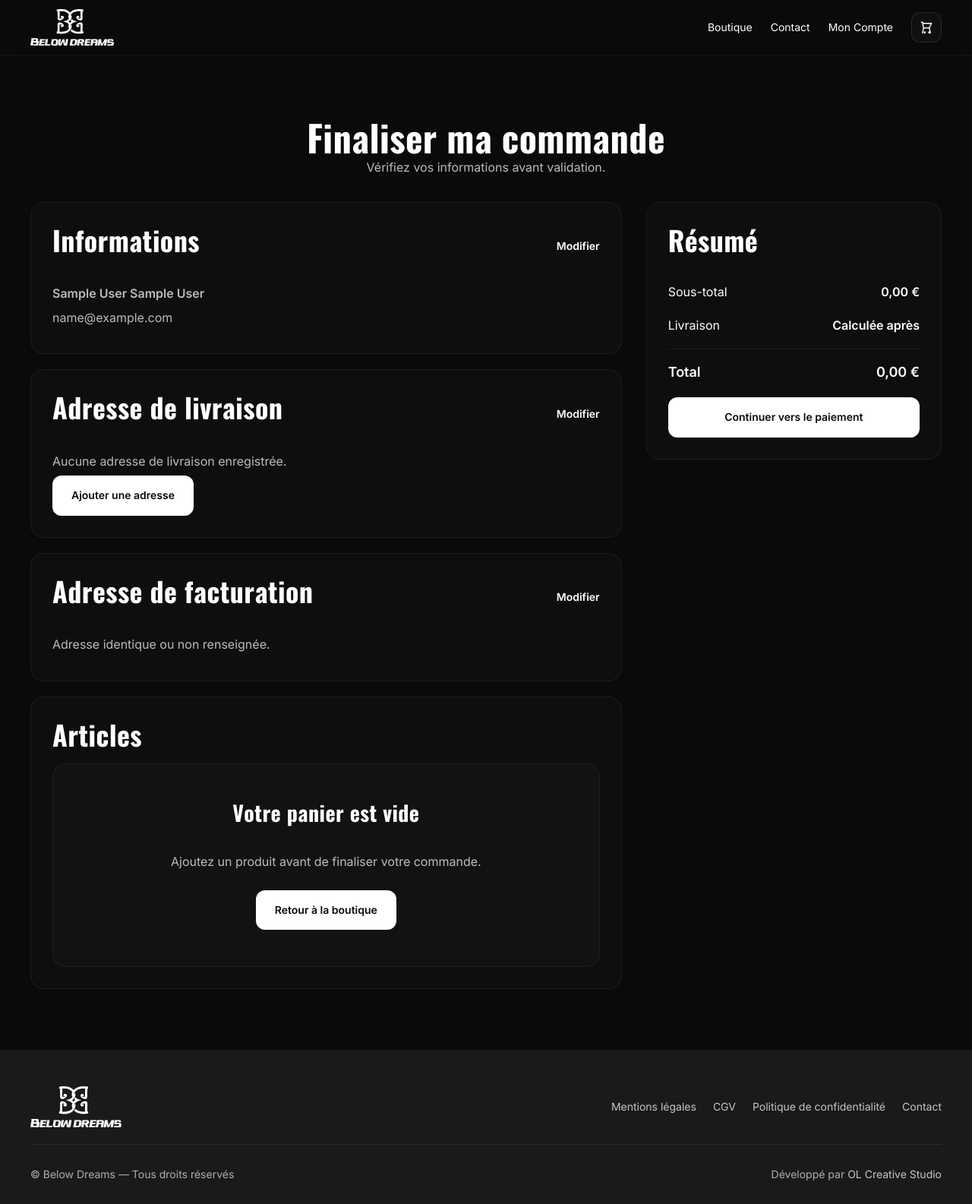
After one commit to OthmaneLvre/below-dreams, a PHP site: page /checkout.php in a window 1280 px wide. The commit adds this page. Shown: the whole page at 76% size. Run offline with PHP 8.4, Linux system fonts and the light colour scheme; the visitor is signed in with stand-in values (Sample User, id 1).

Commit message:
feat(checkout): improve checkout user experience

```diff
--- a/cart.php
+++ b/cart.php
@@ -39,9 +39,9 @@ require_once 'partials/header.php';
                             <strong id="cart-total">0,00 €</strong>
                         </div>
 
-                        <button class="btn-primary cart-checkout" type="button">
+                        <a href="checkout.php" class="btn-primary cart-checkout" >
                             Commander
-                        </button>
+                        </a>
                     </aside>
 
                 </div>
--- /dev/null
+++ b/checkout.php
@@ -0,0 +1,152 @@
+<?php
+session_start();
+
+require_once 'config/database.php';
+
+if (!isset($_SESSION['customer_id'])) {
+    header('Location: account/login.php');
+    exit;
+}
+
+$query = $pdo->prepare("
+    SELECT *
+    FROM customers
+    WHERE id = ?
+");
+
+$query->execute([$_SESSION['customer_id']]);
+$customer = $query->fetch(PDO::FETCH_ASSOC);
+
+$pageTitle = "Checkout | Below Dreams";
+$pageDescription = "Finalisez votre commande Below Dreams.";
+$basePath = '';
+
+require_once 'partials/header.php';
+?>
+
+<main>
+    <section class="checkout-page">
+        <div class="container checkout-inner">
+
+            <header class="checkout-header">
+                <h1>Finaliser ma commande</h1>
+                <p>Vérifiez vos informations avant validation.</p>
+            </header>
+
+            <div class="checkout-layout">
+
+                <section class="checkout-main">
+
+                    <article class="checkout-card">
+
+                        <div class="checkout-card-header">
+                            <h2>Informations</h2>
+
+                            <a href="account/profile.php" class="checkout-edit">
+                                Modifier
+                            </a>
+                        </div>
+
+                        <p>
+                            <strong>
+                                <?= htmlspecialchars($customer['firstname']) ?>
+                                <?= htmlspecialchars($customer['lastname']) ?>
+                            </strong>
+                        </p>
+
+                        <p><?= htmlspecialchars($customer['email']) ?></p>
+
+                        <?php if (!empty($customer['phone'])) : ?>
+                            <p><?= htmlspecialchars($customer['phone']) ?></p>
+                        <?php endif; ?>
+
+                    </article>
+
+                    <article class="checkout-card">
+                        <div class="checkout-card-header">
+
+                            <h2>Adresse de livraison</h2>
+
+                            <a href="account/addresses.php" class="checkout-edit">
+                                Modifier
+                            </a>
+
+                        </div>
+
+                        <?php if (!empty($customer['shipping_address'])) : ?>
+                            <p><?= nl2br(htmlspecialchars($customer['shipping_address'])) ?></p>
+                            <p>
+                                <?= htmlspecialchars($customer['shipping_postcode']) ?>
+                                <?= htmlspecialchars($customer['shipping_city']) ?>
+                            </p>
+                            <p><?= htmlspecialchars($customer['shipping_country']) ?></p>
+                        <?php else : ?>
+                            <p>Aucune adresse de livraison enregistrée.</p>
+                            <a href="account/addresses.php" class="btn-primary">
+                                Ajouter une adresse
+                            </a>
+                        <?php endif; ?>
+                    </article>
+
+                    <article class="checkout-card">
+                        <div class="checkout-card-header">
+
+                            <h2>Adresse de facturation</h2>
+
+                            <a href="account/addresses.php" class="checkout-edit">
+                                Modifier
+                            </a>
+
+                        </div>
+
+                        <?php if (!empty($customer['billing_address'])) : ?>
+                            <p><?= nl2br(htmlspecialchars($customer['billing_address'])) ?></p>
+                            <p>
+                                <?= htmlspecialchars($customer['billing_postcode']) ?>
+                                <?= htmlspecialchars($customer['billing_city']) ?>
+                            </p>
+                            <p><?= htmlspecialchars($customer['billing_country']) ?></p>
+                        <?php else : ?>
+                            <p>Adresse identique ou non renseignée.</p>
+                        <?php endif; ?>
+                    </article>
+
+                    <article class="checkout-card">
+                        <h2>Articles</h2>
+                        <div id="checkout-items"></div>
+                    </article>
+
+                </section>
+
+                <aside class="checkout-summary">
+                    <h2>Résumé</h2>
+
+                    <div class="checkout-summary-line">
+                        <span>Sous-total</span>
+                        <strong id="checkout-subtotal">0,00 €</strong>
+                    </div>
+
+                    <div class="checkout-summary-line">
+                        <span>Livraison</span>
+                        <strong>Calculée après</strong>
+                    </div>
+
+                    <div class="checkout-summary-total">
+                        <span>Total</span>
+                        <strong id="checkout-total">0,00 €</strong>
+                    </div>
+
+                    <button class="btn-primary checkout-submit" type="button">
+                        Continuer vers le paiement
+                    </button>
+                </aside>
+
+            </div>
+
+        </div>
+    </section>
+</main>
+
+<script src="js/checkout.js" defer></script>
+
+<?php require_once 'partials/footer.php'; ?>
--- a/css/style.css
+++ b/css/style.css
@@ -1674,3 +1674,130 @@ small,
     padding:10px 18px;
     font-size:.9rem;
 }
+
+/* ==========================================================
+   CHECKOUT
+   ========================================================== */
+
+.checkout-page {
+  padding: 80px 0;
+}
+
+.checkout-inner {
+  display: flex;
+  flex-direction: column;
+  gap: 32px;
+}
+
+.checkout-header {
+  text-align: center;
+}
+
+.checkout-header p {
+  color: var(--ui-text-muted);
+}
+
+.checkout-layout {
+  display: grid;
+  grid-template-columns: 2fr 1fr;
+  gap: 32px;
+  align-items: start;
+}
+
+.checkout-main {
+  display: flex;
+  flex-direction: column;
+  gap: 20px;
+}
+
+.checkout-card,
+.checkout-summary {
+  padding: 28px;
+  border-radius: 18px;
+  background: var(--ui-surface-1);
+  border: 1px solid var(--ui-border-soft);
+}
+
+.checkout-card h2,
+.checkout-summary h2 {
+  margin-bottom: 18px;
+}
+
+.checkout-card p {
+  color: var(--ui-text-muted);
+  margin-bottom: 6px;
+}
+
+.checkout-summary {
+  position: sticky;
+  top: calc(var(--header-h) + 24px);
+  display: flex;
+  flex-direction: column;
+  gap: 18px;
+}
+
+.checkout-summary-line,
+.checkout-summary-total {
+  display: flex;
+  justify-content: space-between;
+}
+
+.checkout-summary-total {
+  padding-top: 16px;
+  border-top: 1px solid var(--ui-border-soft);
+  font-size: 18px;
+  font-weight: 700;
+}
+
+.checkout-submit {
+  width: 100%;
+}
+
+.checkout-item {
+  display: grid;
+  grid-template-columns: 90px 1fr auto;
+  gap: 18px;
+  align-items: center;
+
+  padding: 18px 0;
+  border-bottom: 1px solid var(--ui-border-soft);
+}
+
+.checkout-item:last-child {
+  border-bottom: none;
+}
+
+.checkout-item-img {
+  width: 90px;
+  height: 90px;
+  object-fit: cover;
+  border-radius: 12px;
+}
+
+.checkout-item h3 {
+  font-size: 20px;
+  margin-bottom: 6px;
+}
+
+.checkout-item p {
+  margin-bottom: 2px;
+}
+
+.checkout-card-header{
+    display:flex;
+    justify-content:space-between;
+    align-items:center;
+
+    margin-bottom:20px;
+}
+
+.checkout-edit{
+    color:var(--color-accent);
+    font-size:14px;
+    font-weight:600;
+    transition:.3s;
+}
+
+.checkout-edit:hover{
+    opacity:.7;
+}
--- /dev/null
+++ b/js/checkout.js
@@ -0,0 +1,58 @@
+document.addEventListener("DOMContentLoaded", () => {
+  const CART_KEY = "belowdreams_cart";
+
+  const checkoutItems = document.getElementById("checkout-items");
+  const subtotalElement = document.getElementById("checkout-subtotal");
+  const totalElement = document.getElementById("checkout-total");
+
+  const getCart = () => {
+    return JSON.parse(localStorage.getItem(CART_KEY)) || [];
+  };
+
+  const formatPrice = (price) => {
+    return Number(price).toFixed(2).replace(".", ",") + " €";
+  };
+
+  const cart = getCart();
+
+  if (!checkoutItems) return;
+
+  if (cart.length === 0) {
+    checkoutItems.innerHTML = `
+      <div class="cart-empty">
+        <h2>Votre panier est vide</h2>
+        <p>Ajoutez un produit avant de finaliser votre commande.</p>
+        <a href="shop.php" class="btn-primary">Retour à la boutique</a>
+      </div>
+    `;
+
+    return;
+  }
+
+  let subtotal = 0;
+
+  checkoutItems.innerHTML = "";
+
+  cart.forEach((item) => {
+    const itemTotal = item.price * item.quantity;
+    subtotal += itemTotal;
+
+    checkoutItems.innerHTML += `
+      <article class="checkout-item">
+        <img src="${item.image}" alt="${item.name}" class="checkout-item-img">
+
+        <div>
+          <h3>${item.name}</h3>
+          <p>Taille : ${item.size}</p>
+          <p>Quantité : ${item.quantity}</p>
+          <p>${item.availability}</p>
+        </div>
+
+        <strong>${formatPrice(itemTotal)}</strong>
+      </article>
+    `;
+  });
+
+  if (subtotalElement) subtotalElement.textContent = formatPrice(subtotal);
+  if (totalElement) totalElement.textContent = formatPrice(subtotal);
+});
```
